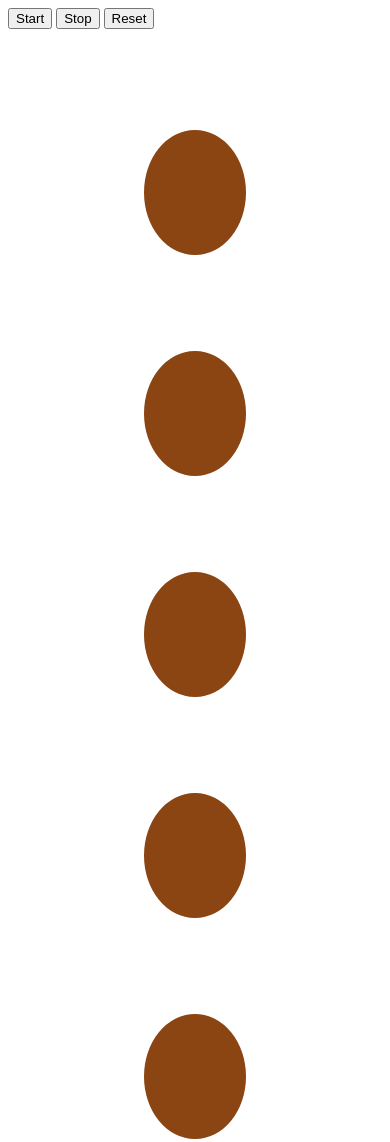
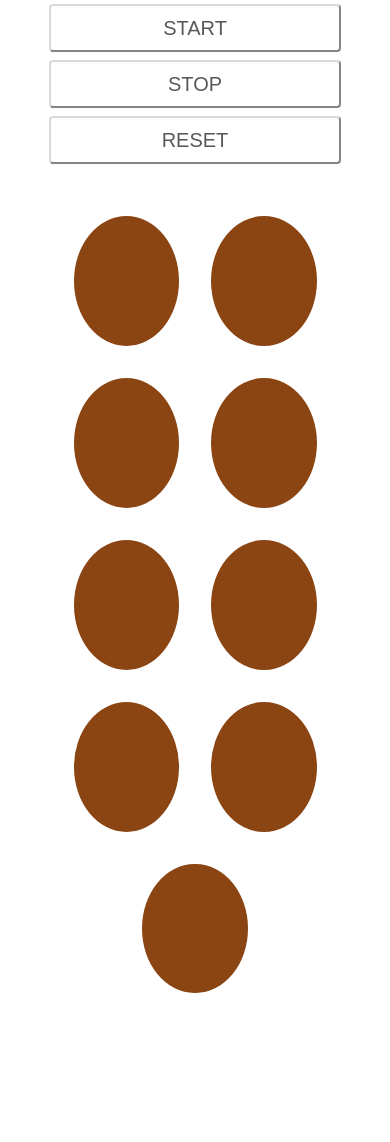
Before and after one commit to MaxwellKendall/wack-a-mole-with-build-step, a website built with Parcel: page index.html in a window 390 px wide. Shown: the top 1142 px of the page. After the commit the page ends 1009 px from the top, so only its background shows below. Built offline with nearby package versions, Linux system fonts and the light colour scheme.

Commit message:
mobile first styles

```diff
--- a/src/styles/scss/_holes.scss
+++ b/src/styles/scss/_holes.scss
@@ -2,8 +2,8 @@
   width: 25%;
   display: flex;
   justify-content: center;
-  border: .25rem solid saddlebrown;
-  margin: 3rem;
+  border: 0.25rem solid saddlebrown;
+  margin: 1rem;
   border-radius: 50%;
   overflow: hidden;
   background: saddlebrown;
--- a/src/styles/scss/_main.scss
+++ b/src/styles/scss/_main.scss
@@ -1,9 +1,71 @@
+html,
+body {
+  padding: 0;
+  margin: 0;
+}
+
+#app {
+  display: flex;
+  flex-direction: column;
+}
+
+header {
+  display: flex;
+  flex-direction: column;
+  align-items: center;
+  h1 {
+    margin: 0;
+    padding: 2rem 0 0 0;
+  }
+  button {
+    width: 75%;
+    margin: .25rem;
+    cursor: pointer;
+    height: 3rem;
+    border-radius: 4px;
+    font-size: 20px;
+    color: rgba(0, 0, 0, 0.65);
+    background-color: #fff;
+    border-color: #d9d9d9;
+    transition: all 0.3s cubic-bezier(0.645, 0.045, 0.355, 1);
+    -webkit-box-shadow: 0 2px 0 rgba(0, 0, 0, 0.015);
+    -moz-box-shadow: 0 2px 0 rgba(0, 0, 0, 0.015);
+    box-shadow: 0 2px 0 rgba(0, 0, 0, 0.015);
+    text-transform: uppercase;
+    font-weight: normal;
+    &:hover {
+      border-color: #40a9ff;
+      font-weight: bold;
+      color: #40a9ff;
+    }
+  }
+  .start {
+    // background: green;
+  }
+  .reset {
+    // background: yellow;
+  }
+  .stop {
+    // background: red;
+  }
+}
+
 .main {
   display: flex;
   flex-wrap: wrap;
   align-items: center;
   width: 100%;
   justify-content: center;
-  min-height: 100vh;
-  padding: 2rem 0;
+  padding: 0;
 }
+
+footer {
+  padding: 1rem;
+  width: 100%;
+  margin: 0;
+  display: flex;
+  align-items: center;
+  justify-content: center;
+  font-size: 20px;
+  text-transform: uppercase;
+}
```
